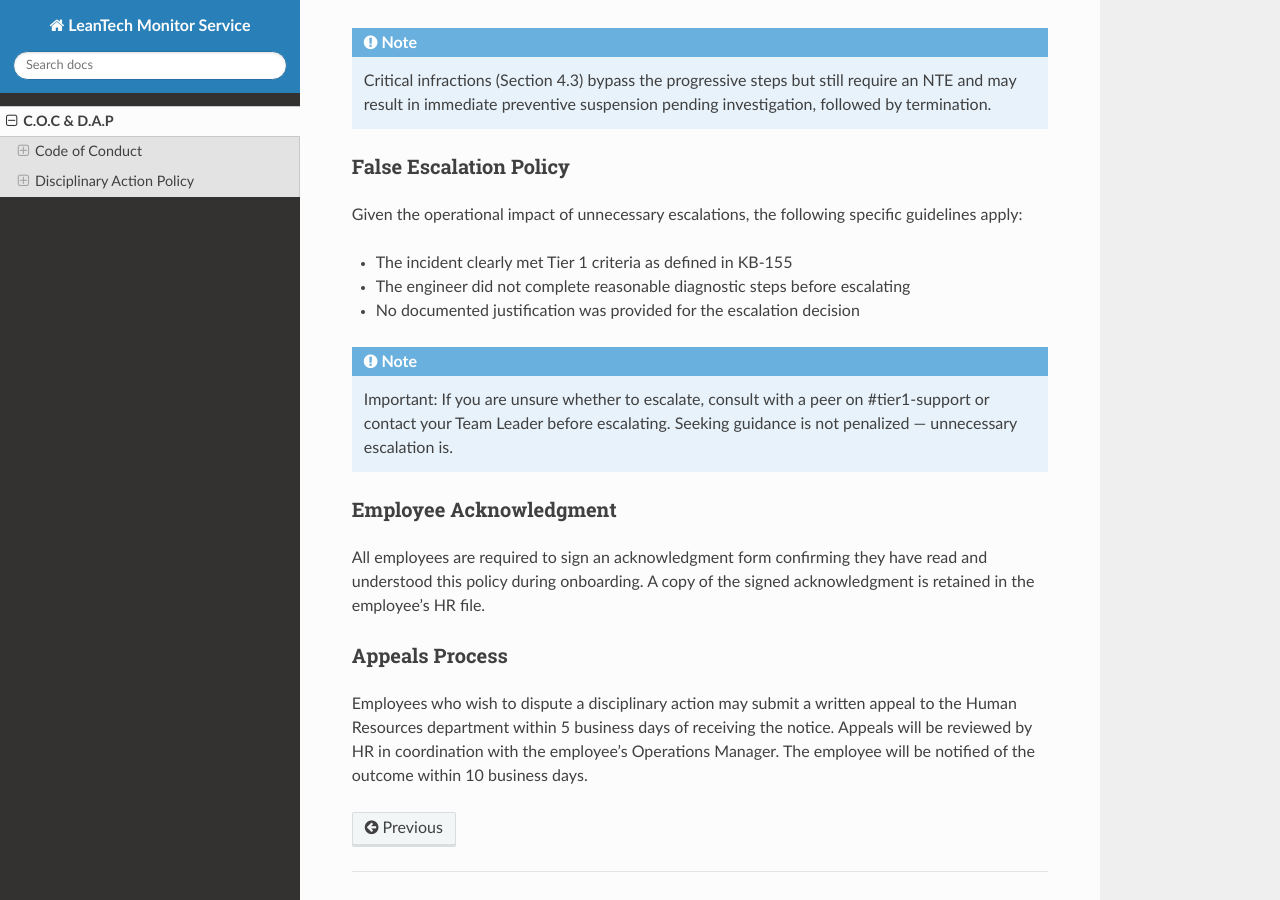
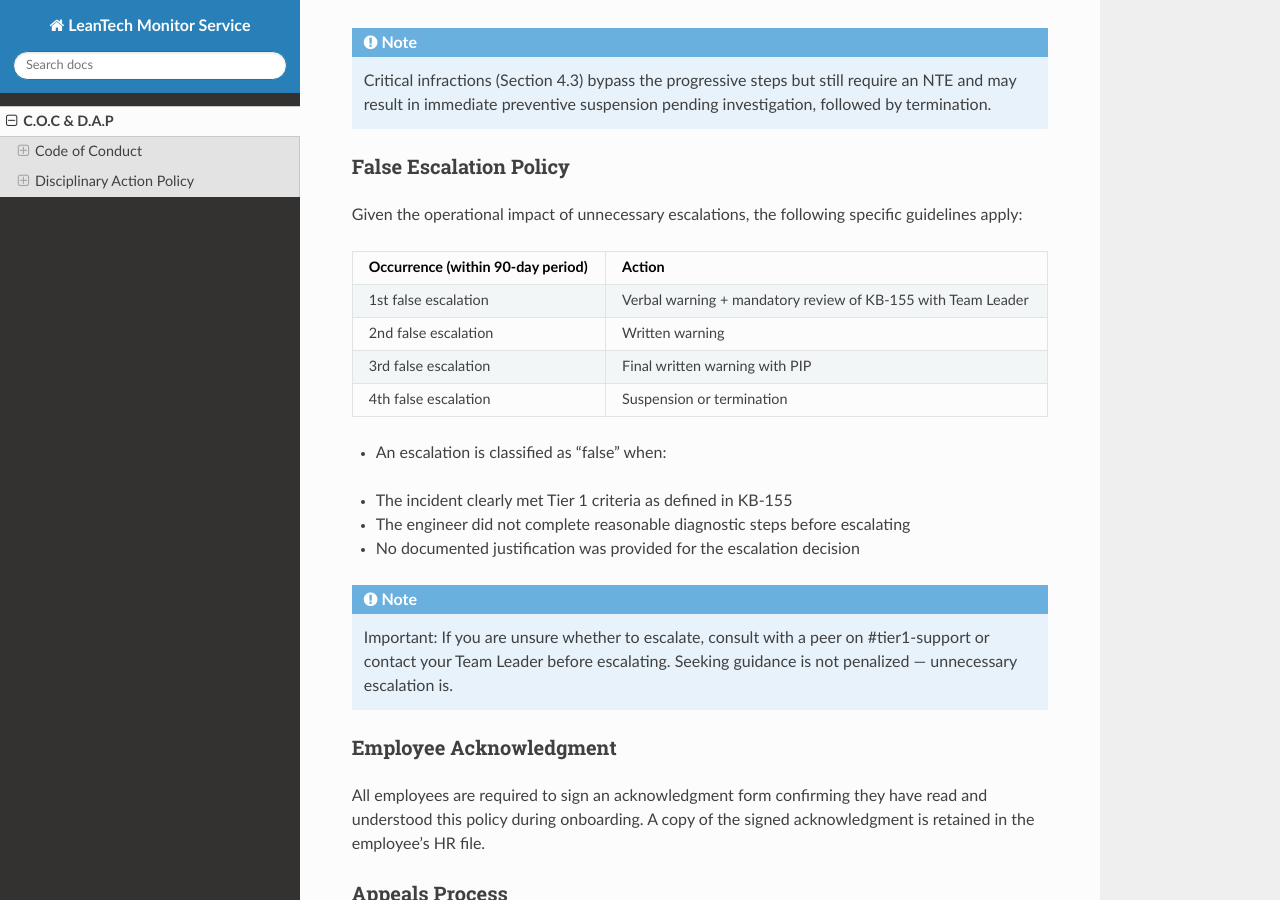
Before and after one commit to UE-Cal-CPE/wg2026-finals-ltcms, a Sphinx documentation site: the page built from docs/source/cocdap.rst, in a window 1280 px wide and 900 px high, scrolled down 2915 px. Built offline with Sphinx 7.4.7 and the Read the Docs theme 3.1.0, drawn with Linux system fonts in a browser that asks for light colours; pages that are not in the unit, such as notebooks, are missing from menus.

Commit message:
table width fixes

```diff
--- a/docs/source/cocdap.rst
+++ b/docs/source/cocdap.rst
@@ -48,7 +48,7 @@
 """""""""""""""""
 
 .. list-table::
-   :widths: 15 30
+   :width: 100%
    :header-rows: 1
 
    * - Infraction
@@ -68,7 +68,7 @@
 """""""""""""""""
 
 .. list-table::
-   :widths: 15 40
+   :width: 100%
    :header-rows: 1
 
    * - Infraction
@@ -91,7 +91,7 @@
 """"""""""""""""""""""""""""""""""""""""""""""""""""""""
 
 .. list-table::
-   :widths: 15 30
+   :width: 100%
    :header-rows: 1
 
    * - Infraction
@@ -160,7 +160,7 @@
 LeanTech IT Solutions follows a progressive discipline model. The level of action taken depends on the severity and frequency of the infraction.
 
 .. list-table::
-   :widths: 15 70 30 15
+   :width: 100%
    :header-rows: 1
 
    * - Step
@@ -211,10 +211,10 @@
     * - 4th false escalation
       - Suspension or termination
 
-  An escalation is classified as "false" when:
-* The incident clearly met Tier 1 criteria as defined in KB-155
-* The engineer did not complete reasonable diagnostic steps before escalating
-* No documented justification was provided for the escalation decision
+* An escalation is classified as "false" when:
+- The incident clearly met Tier 1 criteria as defined in KB-155
+- The engineer did not complete reasonable diagnostic steps before escalating
+- No documented justification was provided for the escalation decision
 
 .. note::
     Important: If you are unsure whether to escalate, consult with a peer on #tier1-support or contact your Team Leader before escalating.
```
